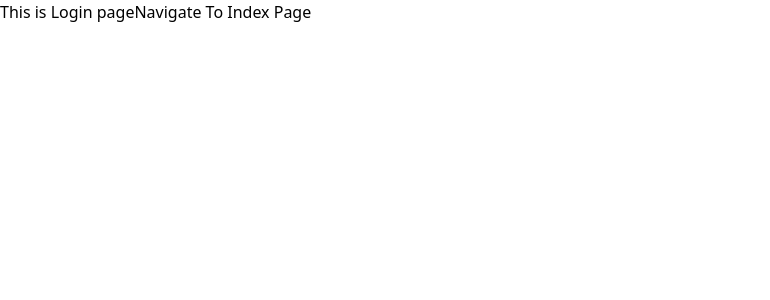
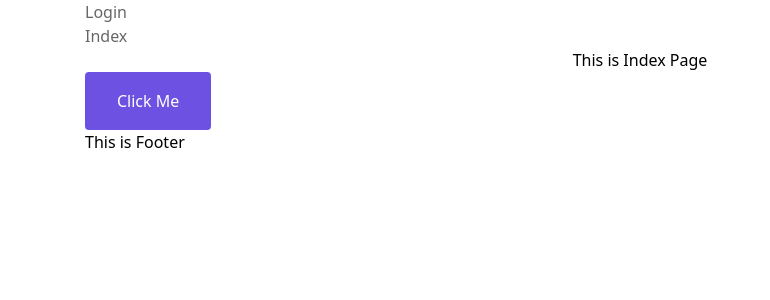
Before and after one commit to Landy510/Booking-website, a React (Vite) app: page / in a window 1280 px wide. Before the commit this address led to /#/login. Shown: the top 300 px of the page, without its empty margins (0-770 px from the left). Built offline with nearby package versions, Linux system fonts and the light colour scheme.

Commit message:
feat: adjusted route setting and tailwindCSS setting 1. Make Index.tsx be the index page of Layout.tsx 2. Adjusted container property of tailwindCSS

```diff
--- /dev/null
+++ b/src/features/pages/index/Index.tsx
@@ -0,0 +1,10 @@
+function Index() {
+  return (
+    <div className="container">
+      <h1 className="text-center">This is Index Page</h1>
+      <button type="button" className="btn-purple">Click Me</button>
+    </div>
+  );
+}
+
+export default Index;
--- a/src/layout/Layout.tsx
+++ b/src/layout/Layout.tsx
@@ -10,8 +10,6 @@ function Layout() {
     <>
       <Header />
       <main>
-        <input type="text" placeholder="Please enter your name" />
-        <button type="button" className="btn-purple">Click Me</button>
         <Outlet />
       </main>
       <Footer />
--- a/src/layout/footer/Footer.tsx
+++ b/src/layout/footer/Footer.tsx
@@ -1,5 +1,5 @@
 export default Footer;
 
 function Footer() {
-  return <div>This is Footer</div>;
+  return <div className="container">This is Footer</div>;
 }
--- a/src/layout/header/Header.tsx
+++ b/src/layout/header/Header.tsx
@@ -1,5 +1,20 @@
-export default Header;
+import { Link } from 'react-router-dom';
 
 function Header() {
-  return <div className=" container text-[0.5rem] sm:text-[1rem] text-grey">This is Header</div>;
+  return (
+    <nav>
+      <div className="container text-[0.5rem] sm:text-[1rem] text-grey">
+        <ul>
+          <li>
+            <Link to="/login">Login</Link>
+          </li>
+          <li>
+            <Link to="/">Index</Link>
+          </li>
+        </ul>
+      </div>
+    </nav>
+  );
 }
+
+export default Header;
--- a/src/routes/index.tsx
+++ b/src/routes/index.tsx
@@ -1,17 +1,23 @@
-import { createHashRouter, redirect } from 'react-router-dom';
+import { createHashRouter } from 'react-router-dom';
 import App from '../App';
 import Layout from '../layout/Layout';
-import Login from '../features/pages/Login/Login';
+import Login from '../features/pages/login/Login';
+import Index from '../features/pages/index/Index';
 
 const router = createHashRouter([
   {
     path: '/',
     element: <App />,
-    loader: isAuthentic,
+    // loader: justForTest,
     children: [
       {
-        index: true,
         element: <Layout />,
+        children: [
+          {
+            index: true,
+            element: <Index />,
+          },
+        ],
       },
     ],
   },
@@ -23,8 +29,8 @@ const router = createHashRouter([
 
 export default router;
 
-function isAuthentic() {
-  const isTokenExisted = localStorage.getItem('token');
-  if (!isTokenExisted) return redirect('/login');
-  return isTokenExisted;
-}
+// function justForTest() {
+//   const isTokenExisted = localStorage.getItem('token');
+//   if (!isTokenExisted) return redirect('/login');
+//   return isTokenExisted;
+// }
--- a/tailwind.config.js
+++ b/tailwind.config.js
@@ -23,6 +23,7 @@ export default {
         md: '39px',
         xl: '85px',
       },
+      center: true,
     },
   },
   plugins: [],
```
